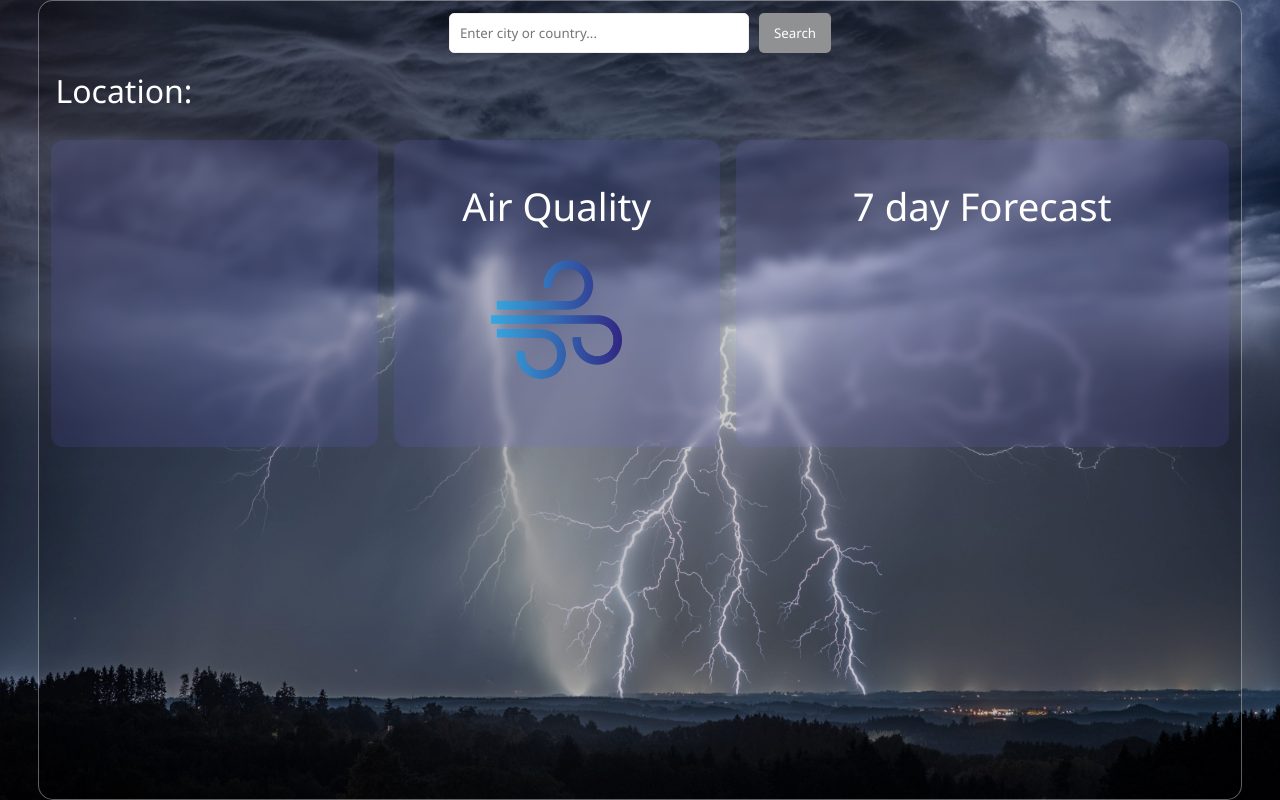
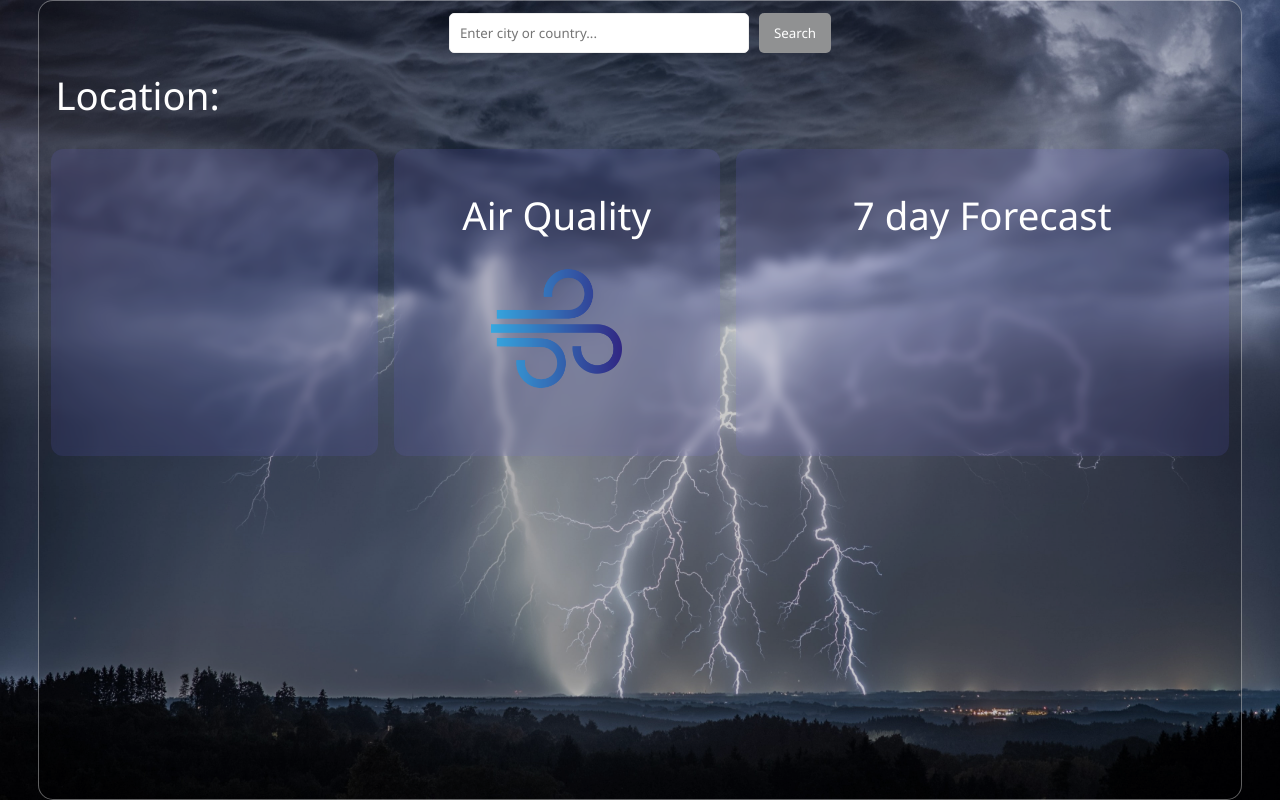
Before and after one commit to Mukulkms/Weatherapp, a plain HTML site: page index.html in a window 1280 px wide. Drawn offline with Linux system fonts and the light colour scheme.

Commit message:
Update style.css

```diff
--- a/style.css
+++ b/style.css
@@ -35,7 +35,9 @@ body,html{
 .search-container button:hover {
     background-color: #000000;
 }
-
+.location{
+    font-size:3vw;
+}
 .bg{
     position: relative;
     display: flex;
```
